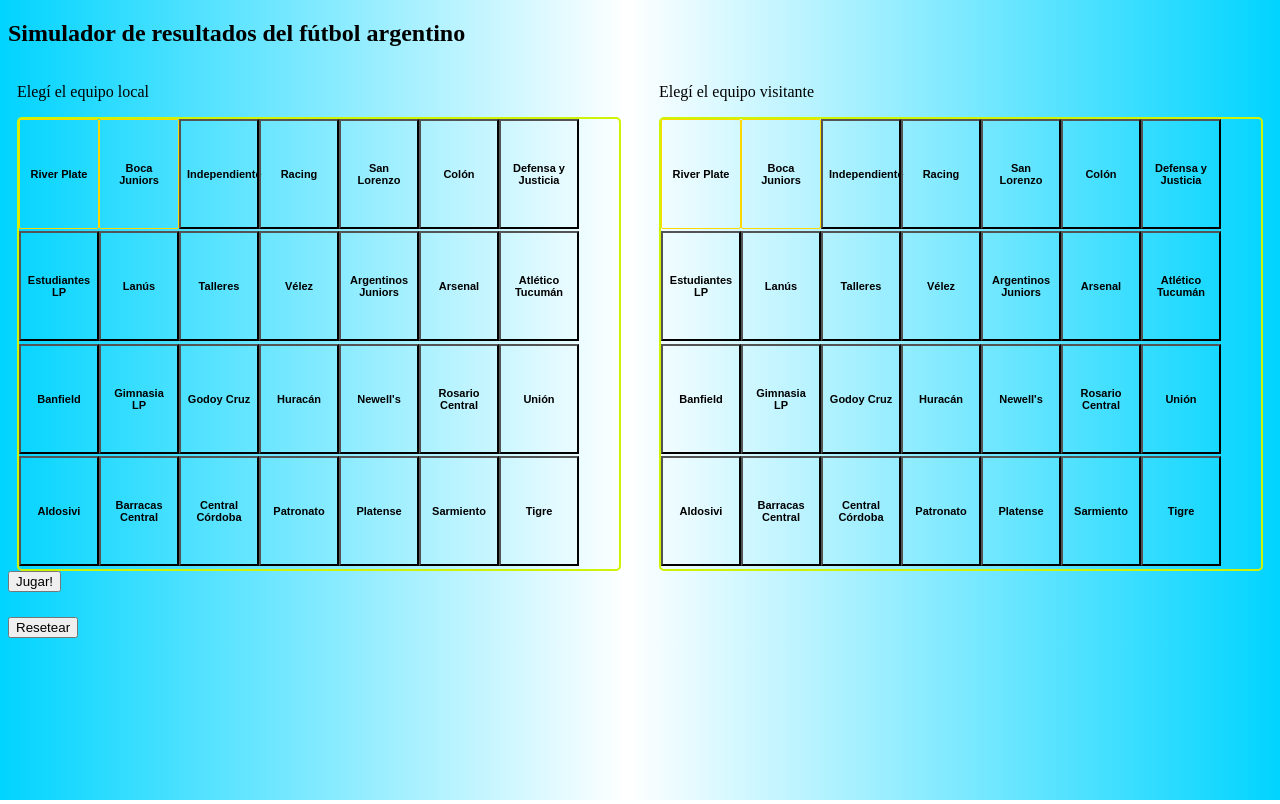
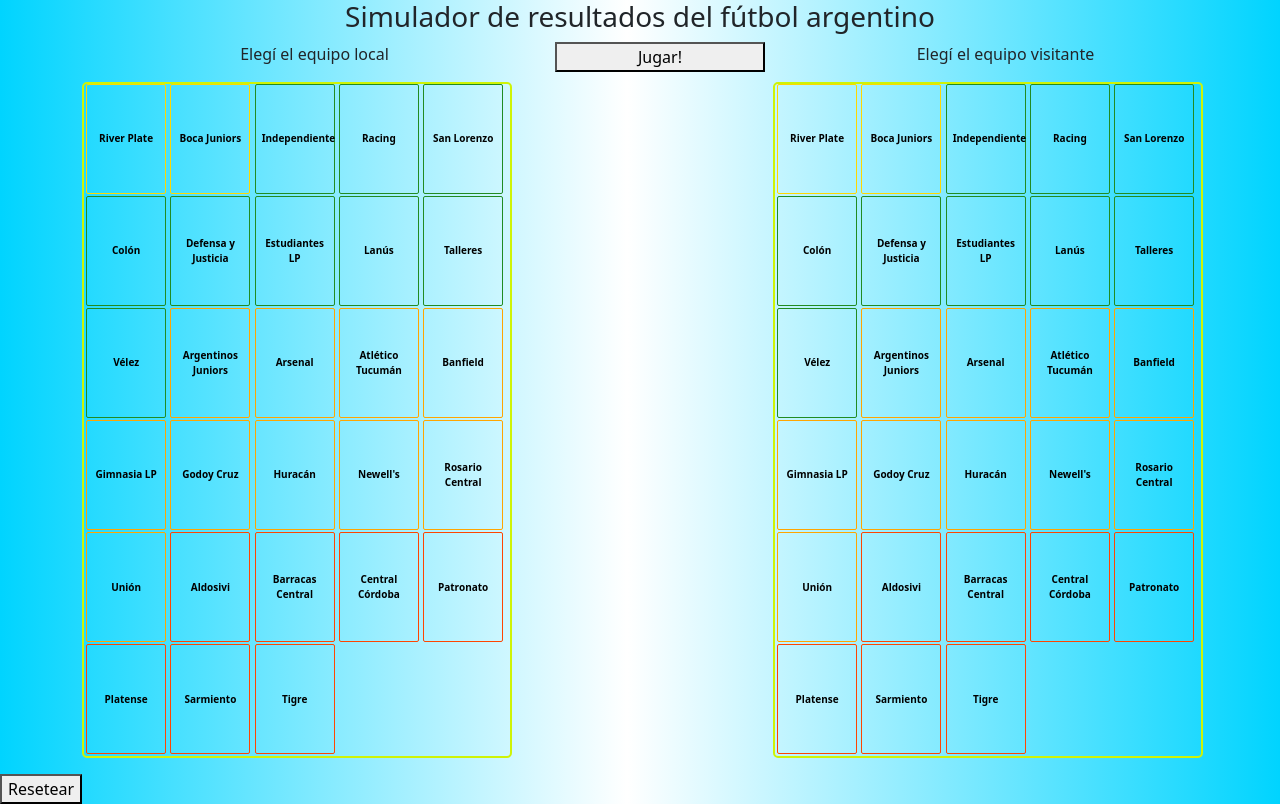
Before and after one commit to faldrighetti/simulador-futbol-argentino, a plain HTML site: page index.html in a window 1280 px wide. Drawn offline with nearby package versions, Linux system fonts and the light colour scheme.

Commit message:
Mejora el CSS añadiendo código de Bootstrap
Separa los tableros en columnas y empieza a diseñar las funciones para elegir equipos

```diff
--- a/index.html
+++ b/index.html
@@ -6,31 +6,42 @@
     <title>Simulador</title>
     <meta name='viewport' content='width=device-width, initial-scale=1'>
     <link rel='stylesheet' type='text/css' media='screen' href='main.css'>
+    <link href="https://cdn.jsdelivr.net/npm/bootstrap@5.3.0-alpha1/dist/css/bootstrap.min.css" rel="stylesheet" integrity="sha384-GLhlTQ8iRABdZLl6O3oVMWSktQOp6b7In1Zl3/Jr59b6EGGoI1aFkw7cmDA6j6gD" crossorigin="anonymous">
 </head>
+
 <body>
-    <h2>Simulador de resultados del fútbol argentino</h2>
+    <h3>Simulador de resultados del fútbol argentino</h3>
 
-    <main class="container-clubes">
-
-        <div id="local">
-            <p>Elegí el equipo local </p>
-            <div id="equipo-1" class="container">
-                <div id="error-local"></div>
-                <div id="equipo-local" class="info"></div>
-            </div>
+    <div class="container text-center">
+        <div class="row align-items-start">
+            <main class="containerClubes">
+                <div class="col-5">
+                    <div id="local">
+                        <p>Elegí el equipo local</p>
+                        <div id="equipo-1" class="container1">
+                            <div id="error-local"></div>
+                            <div id="info-local" class="info"></div>
+                        </div>
+                    </div>
+                </div>
+                <div class="col-2" id="centro">
+                    <div class="row align-items-end">
+                    <button id="boton-jugar-partido" class="oculto">Jugar!</button>
+                    </div>
+                </div>
+                <div class="col-5">
+                    <div id="visitante">
+                        <p>Elegí el equipo visitante</p>
+                        <div id="equipo-2" class="container2">
+                            <div id="error-visitante"></div>
+                            <div id="info-visitante" class="info"></div>
+                </div>
+            </main>
         </div>
-
-        <div id="visitante">
-            <p>Elegí el equipo visitante </p>
-            <div id="equipo-2" class="container">
-                <div id="error-visitante"></div>
-                <div id="equipo-visitante" class="info"></div>
-            </div>
-        </div>
-
+      </div>
     </main>
 
-    <button id="boton-jugar-partido" class="oculto">Jugar!</button>
+
 
     <p id="resultado"></p>
     <footer>
--- a/interfaz.js
+++ b/interfaz.js
@@ -14,44 +14,53 @@
 function asignarClaseNivel(equipo){
 
     if(nivelPotencia.includes(equipo.innerText)) {
-        equipo.className = 'equipo-potencia';
+        equipo.className = 'equipoPotencia';
     }
     else if (nivelSuperior.includes(equipo.innerText)){
-        equipo.className = 'equipo-superior';
+        equipo.className = 'equipoSuperior';
     }
     else if (nivelNormal.includes(equipo.innerText)){
-        equipo.className = 'equipo-normal';
+        equipo.className = 'equipoNormal';
     }
     else if (nivelInferior.includes(equipo.innerText)){
-        equipo.className = 'equipo-inferior';
+        equipo.className = 'equipoInferior';
     }
+    equipo.classList.add('equipo');
 }
 
+
+//BOTON JUGAR .ONCLICK VA A LLAMAR A ELEGIR EQUIPO:
+function elegirEquipo(event){
+    event.preventDefault();
+
+    const listaEquipos = document.querySelectorAll('.equipo');
+    for(let i = 0; i < listaEquipos.length; i++){
+        console.log(listaEquipos[i].innerText) //IMPRIME LOS EQUIPOS
+    }
+    //ACÁ FALTA HACER ALGO QUE CAPTURE EL BOTÓN CLICKEADO Y LO MANDE
+}
 
 function crearCuadros(){
     let clubes = asignarEquipos();
     let llaves = Object.keys(clubes);
 
-    for(let i = 0; i < llaves.length; i++){
-        let clave = llaves[i]
-    }
+    llaves.forEach(function(elemento){
+        const cuadro = document.createElement('button');
+        cuadro.style.textAlign = 'center';
+        cuadro.innerText = elemento;
+        asignarClaseNivel(cuadro)
 
+        localDiv.appendChild(cuadro);
+    })
     llaves.forEach(function(elemento){
         const cuadro = document.createElement('button');
         cuadro.innerText = elemento;
-        asignarClaseNivel(cuadro)
-        localDiv.appendChild(cuadro);
-    })
-
-    llaves.forEach(function(elemento){
-        const cuadro = document.createElement('button');
-        cuadro.innerText = elemento;
-        asignarClaseNivel(cuadro)
-        visitanteDiv.appendChild(cuadro)
+        asignarClaseNivel(cuadro);
+        visitanteDiv.appendChild(cuadro);
     })
 }
 
-crearCuadros()
+crearCuadros();
 
 //✔ 1 Cambiar nombre de crearListaDeEquipos() a crearListaDeEquipos()
 //2 Hacer un forEach para crear los cuadros con los clubes. Tienen que ser todos un button con su clase asignada
@@ -73,9 +82,9 @@
 }*/
 
 $botonJugar.onclick = function(){
-    jugar()
-    $botonJugar.className = 'oculto'
-    $botonResetear.className = 'resetear'
+    jugar();
+    $botonJugar.className = 'oculto';
+    $botonResetear.className = 'resetear';
     return false;
 }
 
--- a/main.css
+++ b/main.css
@@ -2,41 +2,44 @@
     text-align: center;
 }
 
-.equipo-potencia{
+.prueba{
+    color: red;
+}
+
+h3{
+    text-align: center;
+    margin-top: 10px;
+    margin-bottom: 5px;
+}
+
+.equipoPotencia{
+    border: solid gold 1px;
+}
+
+.equipoSuperior{
+    border: solid forestgreen 1px;
+}
+
+.equipoNormal{
+    border: solid orange 1px;
+}
+
+.equipoInferior{
+    border: solid orangered 1px;
+}
+
+.equipoPotencia, .equipoNormal, .equipoSuperior, .equipoInferior{
     font-weight: bold;
-    font-size: 11px;
+    font-size: 10px;
     height: 110px;
     width: 80px;
     border-radius: 2px;
     background-color: transparent;
-    border: solid gold 1px;
+    margin: 0 0.5% 0.5%;
 }
 
-.equipo-superior{
-    font-weight: bold;
-    font-size: 11px;
-    height: 110px;
-    width: 80px;
-    background-color: transparent;
-    border: solid green 1 px;
-}
-
-.equipo-normal{
-    font-weight: bold;
-    font-size: 11px;
-    height: 110px;
-    width: 80px;
-    background-color: transparent;
-    border: solid orange 1 px;
-}
-
-.equipo-inferior{
-    font-weight: bold;
-    font-size: 11px;
-    height: 110px;
-    width: 80px;
-    background-color: transparent;
-    border: solid orangered 1 px;
+.equipoPotencia:hover, .equipoNormal:hover, .equipoSuperior:hover, .equipoInferior:hover{
+    border: solid rgb(255, 6, 6) 2px;
 }
 
 .info{
@@ -44,7 +47,7 @@
 }
 
 .resetear{
-    display:block;
+    display: block;
     margin-left: auto;
     margin-right: auto;
     height: 70px;
@@ -52,7 +55,7 @@
 }
 
 .jugar{
-    display:block;
+    display: block;
     margin-left: auto;
     margin-right: auto;
     height: 70px;
@@ -72,22 +75,23 @@
     background: linear-gradient(90deg, rgba(0,212,255,1) 0%, rgba(255,255,255,1) 49%, rgba(0,212,255,1) 100%);
 }
 
-.container{
+.container1, .container2{
     border: solid 2px rgb(207, 243, 5);
     border-radius: 5px;
     display: flex;
     flex-wrap: wrap;
     flex-direction: row;
-    width: 600px;
-    height: 450px;
+    width: 430px;
+    overflow: auto;
+    display: flex;
 }
 
-.container-clubes{
+.container1{
+    margin-right: 70px;
+}
+
+.containerClubes{
     display: flex;
     justify-content: space-around;
     gap: 20px;
 }
-
-#visitante{
-    justify-content: right;
-}
--- a/simulador.js
+++ b/simulador.js
@@ -24,6 +24,10 @@
 'Huracán', "Newell's", 'Rosario Central', 'Unión']
 let nivelInferior = ['Aldosivi','Barracas Central', 'Central Córdoba', 'Patronato', 'Platense', 'Sarmiento', 'Tigre']
 let todosLosClubes = nivelPotencia.concat(nivelSuperior.concat(nivelNormal.concat(nivelInferior)));
+
+const clubes = {
+
+}
 
 function tirarDado(){
    return Math.floor(Math.random() * carasDelDado) + 1; // dado 1-6
```
Also changed, not shown: README.md.
